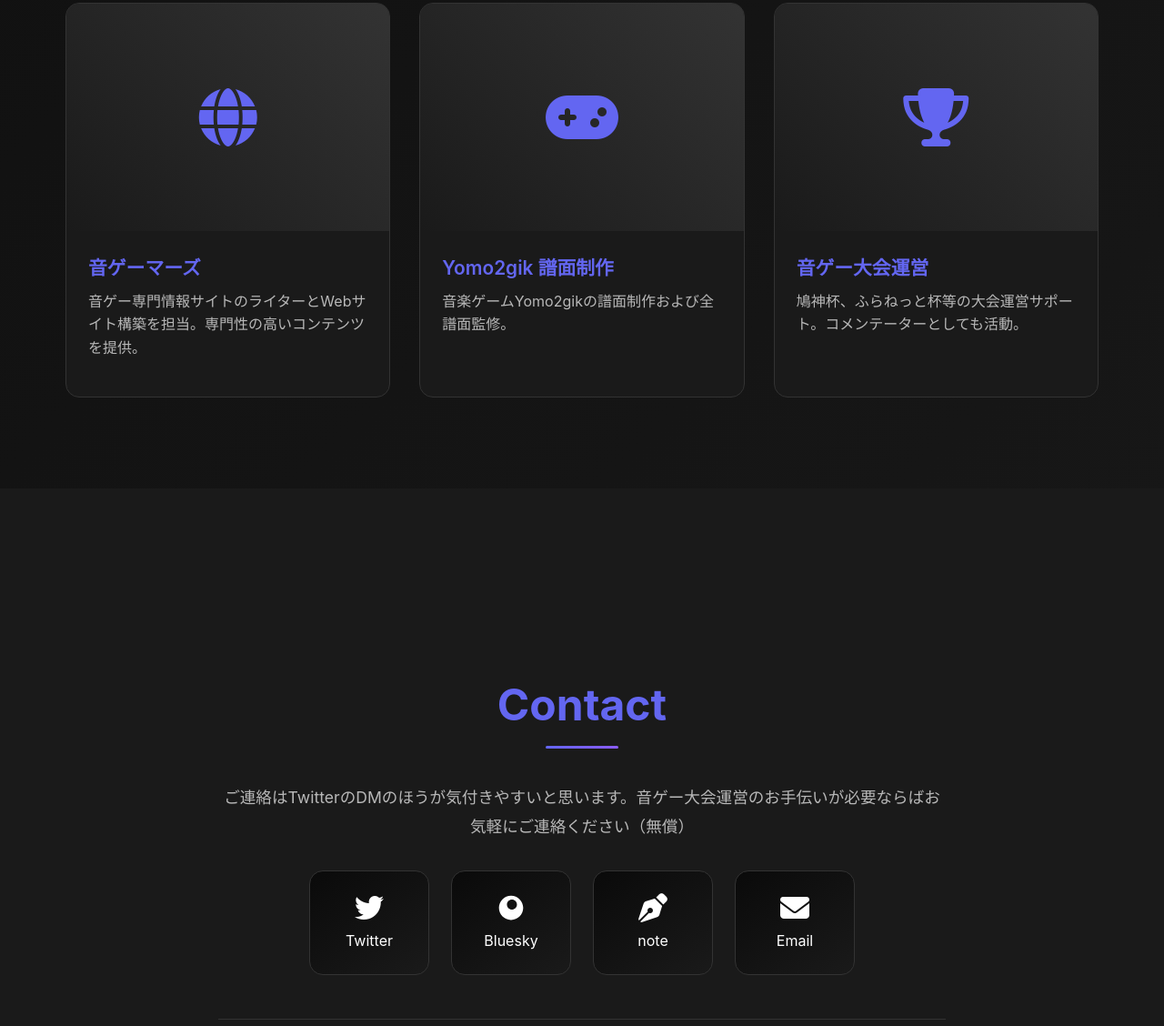
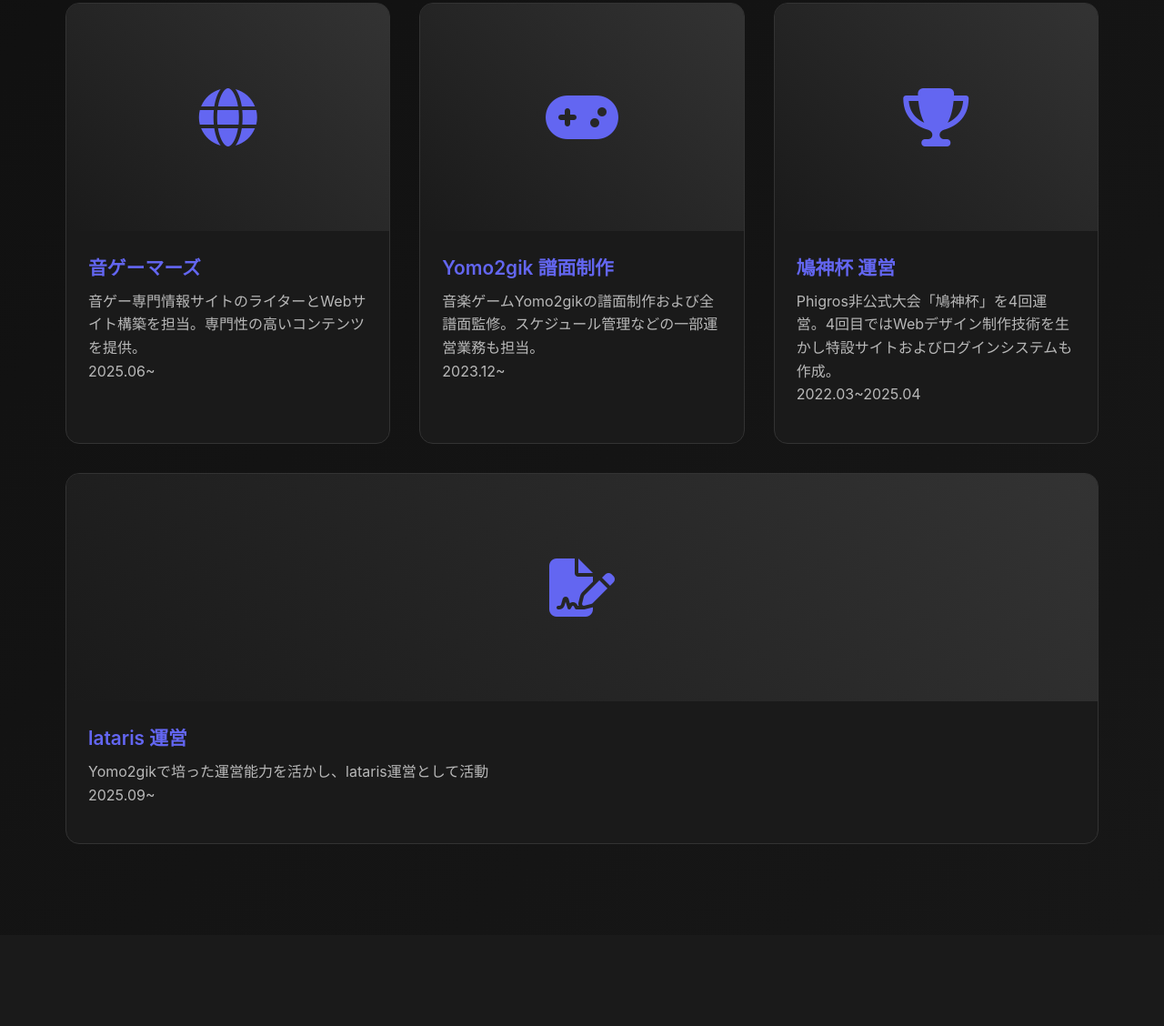
Before and after one commit to KurouSaShi/portfolio, a plain HTML site: page index.html in a window 1280 px wide. Shown: the part 2475-3603 px from the top of the page at 91% size. Drawn offline with Linux system fonts and the light colour scheme.

Commit message:
Update index.html

```diff
--- a/index.html
+++ b/index.html
@@ -575,7 +575,7 @@
                 <div class="portfolio-content">
                     <a href="https://chikusho2times.shop/" class="portfolio-link" target="_blank" rel="noopener noreferrer">
                         <h3>音ゲーマーズ</h3>
-                        <p>音ゲー専門情報サイトのライターとWebサイト構築を担当。専門性の高いコンテンツを提供。</p>
+                        <p>音ゲー専門情報サイトのライターとWebサイト構築を担当。専門性の高いコンテンツを提供。<br>2025.06~</p>
                     </a>
                 </div>
             </div>
@@ -586,7 +586,7 @@
                 <div class="portfolio-content">
                     <a href="https://unityroom.com/games/yomo2gik" class="portfolio-link" target="_blank" rel="noopener noreferrer">
                         <h3>Yomo2gik 譜面制作</h3>
-                        <p>音楽ゲームYomo2gikの譜面制作および全譜面監修。</p>
+                        <p>音楽ゲームYomo2gikの譜面制作および全譜面監修。スケジュール管理などの一部運営業務も担当。<br>2023.12~</p>
                     </a>
                 </div>
             </div>
@@ -595,11 +595,23 @@
                     <i class="fas fa-trophy" aria-hidden="true"></i>
                 </div>
                 <div class="portfolio-content">
-                    <h3>音ゲー大会運営</h3>
-                    <p>鳩神杯、ふらねっと杯等の大会運営サポート。コメンテーターとしても活動。</p>
+                    <h3>鳩神杯 運営</h3>
+                    <p>Phigros非公式大会「鳩神杯」を4回運営。4回目ではWebデザイン制作技術を生かし特設サイトおよびログインシステムも作成。<br>2022.03~2025.04</p>
                 </div>
             </div>
         </div>
+        <div class="portfolio-grid">
+            <div class="portfolio-item fade-in">
+                <div class="portfolio-image">
+                    <i class="fas fa-file-signature" aria-hidden="true"></i>
+                </div>
+                <div class="portfolio-content">
+                    <a href="https://chikusho2times.shop/" class="portfolio-link" target="_blank" rel="noopener noreferrer">
+                        <h3>lataris 運営</h3>
+                        <p>Yomo2gikで培った運営能力を活かし、lataris運営として活動<br>2025.09~</p>
+                    </a>
+                </div>
+            </div>
     </section>
 
     <!-- Contact Section -->
```
